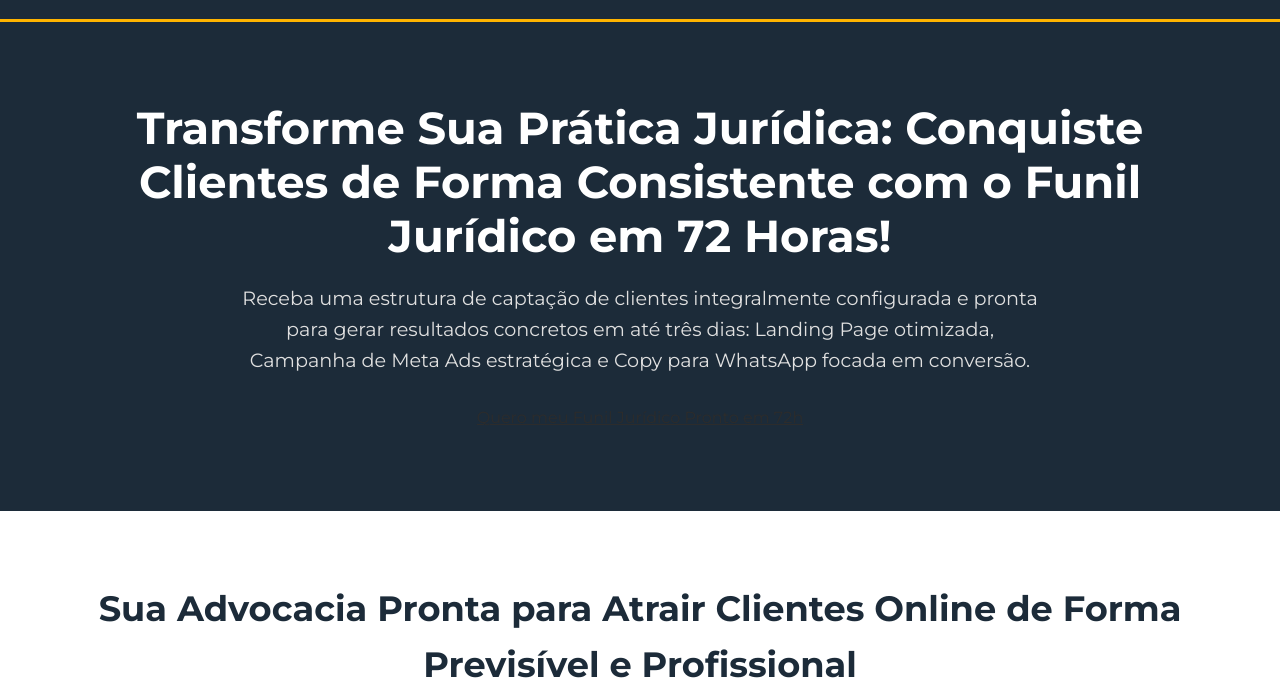
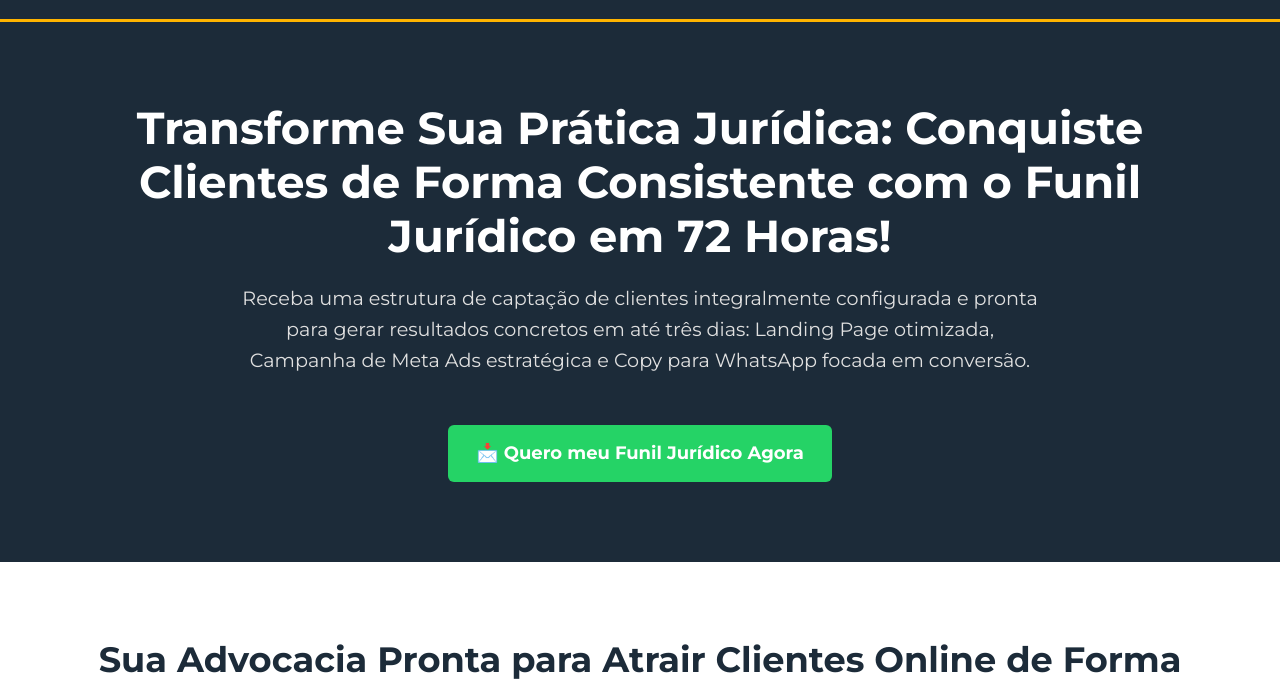
Before and after one commit to Oseias-hub/funil-juridico-72h, a plain HTML site: page index.html in a window 1280 px wide. Shown: the part 97-796 px from the top of the page. Drawn offline with Linux system fonts and the light colour scheme.

Commit message:
Update index.html

```diff
--- a/index.html
+++ b/index.html
@@ -21,7 +21,11 @@
         <div class="container">
             <h1>Transforme Sua Prática Jurídica: Conquiste Clientes de Forma Consistente com o Funil Jurídico em 72 Horas!</h1>
             <p class="subheadline">Receba uma estrutura de captação de clientes integralmente configurada e pronta para gerar resultados concretos em até três dias: Landing Page otimizada, Campanha de Meta Ads estratégica e Copy para WhatsApp focada em conversão.</p>
-            <a href="https://wa.me/5511971922182?text=Olá,%20quero%20meu%20funil%20jurídico%20em%2072h!" target="_blank">Quero meu Funil Jurídico Pronto em 72h</a>
+            <a href="https://wa.me/5511917921822?text=Olá,%20quero%20meu%20funil%20jurídico%20em%2072h!"
+   target="_blank"
+   style="display: inline-block; padding: 14px 28px; font-size: 18px; font-weight: bold; color: white; background-color: #25D366; border: none; border-radius: 6px; text-align: center; text-decoration: none; margin-top: 20px;">
+   📩 Quero meu Funil Jurídico Agora
+</a>
         </div>
     </section>
 
```
